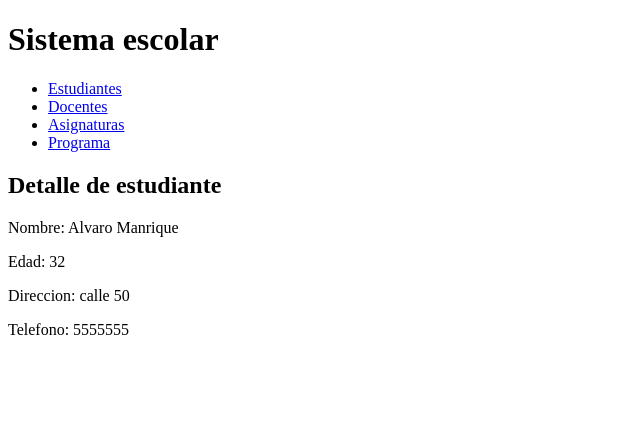
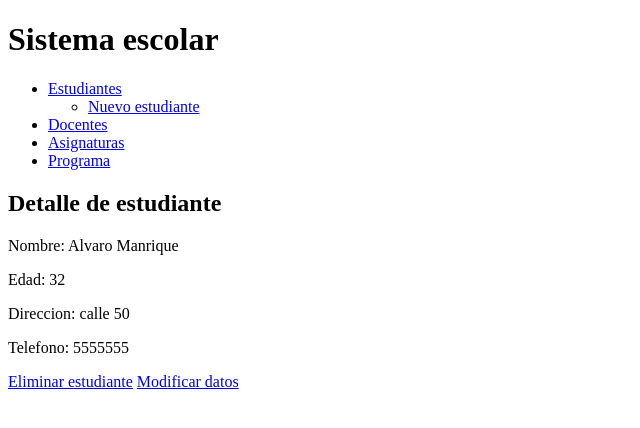
Before and after one commit to albertopinedaorozco/tercerproyectodjango, a Django app: page /estudiante/detalle/5 in a window 1280 px wide. Shown: the top 428 px of the page, without its empty margins (0-640 px from the left). Run offline with Django 3.2, Linux system fonts and the light colour scheme; data comes from the database, SQL or seed files in the repository; both versions use the stored data as it was after the commit.

Commit message:
Formulario para crear estudiante, eliminar estudiante y mostrar el formulario para actualizar datos

```diff
--- a/miapp/templates/miapp/estudiante_detalle.html
+++ b/miapp/templates/miapp/estudiante_detalle.html
@@ -9,4 +9,7 @@
     <p>Direccion: {{ estudiante.direccion }}</p>
     <p>Telefono: {{ estudiante.telefono }}</p>
 
+    <a href="{% url 'estudiante_borrar_n' estudiante.id %}">Eliminar estudiante</a>
+    <a href="{% url 'estudiante_actualizar_n' estudiante.id %}">Modificar datos</a>
+
 {% endblock %}
--- a/miapp/urls.py
+++ b/miapp/urls.py
@@ -7,5 +7,9 @@ urlpatterns = [
     path('asignaturas/',  listar_asignaturas, name ='asignaturas_n'),
     path('programas/',  listar_programas, name='programas_n'),
     path('estudiante/detalle/<int:id>',  estudiante_detalle, name='estudiante_detalle_n'),
+    path('estudiante/borrar/<int:id>',  estudiante_borrar, name='estudiante_borrar_n'),
+    path('estudiante/borrar/<int:id>/confirmar',  estudiante_borrar_confirmar, name='estudiante_borrar_confirma_n'),
+    path('estudiante/nuevo',  estudiante_nuevo, name='estudiante_nuevo_n'),
+    path('estudiante/actualizar/<int:id>',  estudiante_actualizar, name='estudiante_actualizar_n'),
 
 ]
--- a/miapp/views.py
+++ b/miapp/views.py
@@ -1,7 +1,8 @@
-from django.shortcuts import render
+from django.shortcuts import render, redirect
 from django.http import HttpResponse
 
 from .models import *
+from .forms import EstudianteForm
 
 def inicio(request):
     return HttpResponse("Hola mundo")
@@ -29,3 +30,32 @@ def listar_programas(request):
 def estudiante_detalle(request,id):
     estudiante = Estudiante.objects.get(id=id)
     return render(request,'miapp/estudiante_detalle.html',{'estudiante': estudiante})
+
+def estudiante_nuevo(request):
+
+    if request.method == 'GET':
+        formu = EstudianteForm()
+        return render(request, 'miapp/estudiante_nuevo.html', {'form': formu})
+    else:
+        formu = EstudianteForm(request.POST)
+        if formu.is_valid():
+            formu.save()
+            return redirect('index_n')
+
+def estudiante_borrar(request, id):
+    estudiante = Estudiante.objects.get(id=id)
+    return render(request,'miapp/estudiante_eliminar.html', {'estudiante': estudiante})
+
+def estudiante_borrar_confirmar(request, id):
+    estudiante = Estudiante.objects.get(id=id)
+    estudiante.delete()
+    return redirect('index_n')
+
+def estudiante_actualizar(request, id):
+    estudiante = Estudiante.objects.get(id=id)
+    if request.method == 'GET':
+
+        formu = EstudianteForm(instance=estudiante)
+        return render(request, 'miapp/estudiante_actualizar.html', {'form': formu})
+    else:
+        pass
--- a/templates/base.html
+++ b/templates/base.html
@@ -10,7 +10,11 @@
         <h1>Sistema escolar</h1>
         <nav>
             <ul>
-                <li><a href="{% url 'index_n' %}">Estudiantes</a></li>
+                <li><a href="{% url 'index_n' %}">Estudiantes</a>
+                    <ul>
+                        <li><a href="{% url 'estudiante_nuevo_n' %}"> Nuevo estudiante</a></li>
+                    </ul>
+            </li>
                 <li><a href="{% url 'docentes_n' %}">Docentes</a></li>
                 <li><a href="{% url 'asignaturas_n' %}">Asignaturas</a></li>
                 <li><a href="{% url 'programas_n' %}">Programa</a></li>
```
Also changed, not shown: miapp/forms.py (added, +15 -0 lines), miapp/templates/miapp/estudiante_actualizar.html (added, +16 -0 lines), miapp/templates/miapp/estudiante_eliminar.html (added, +15 -0 lines), miapp/templates/miapp/estudiante_nuevo.html (added, +12 -0 lines), db.sqlite3.
